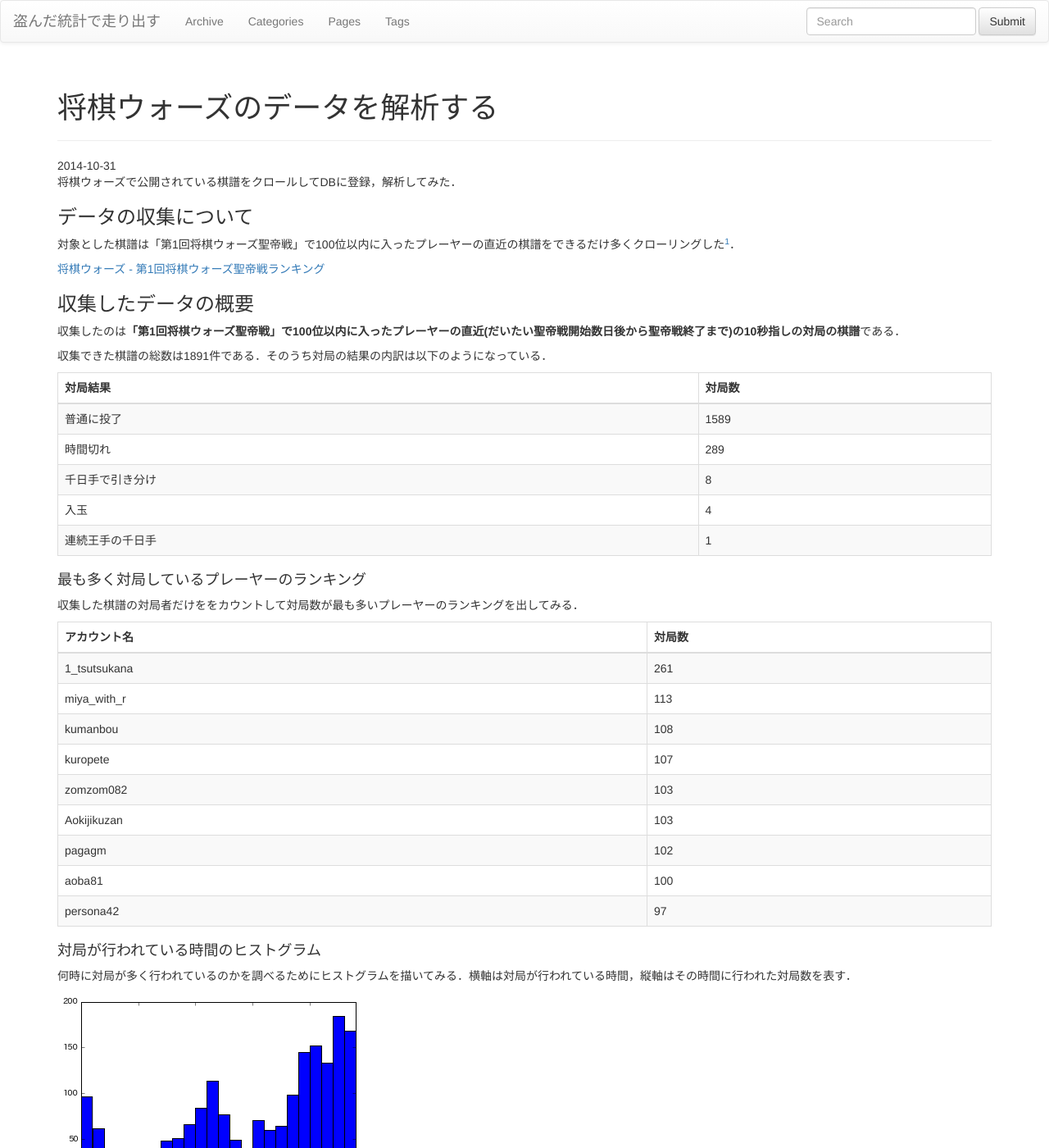
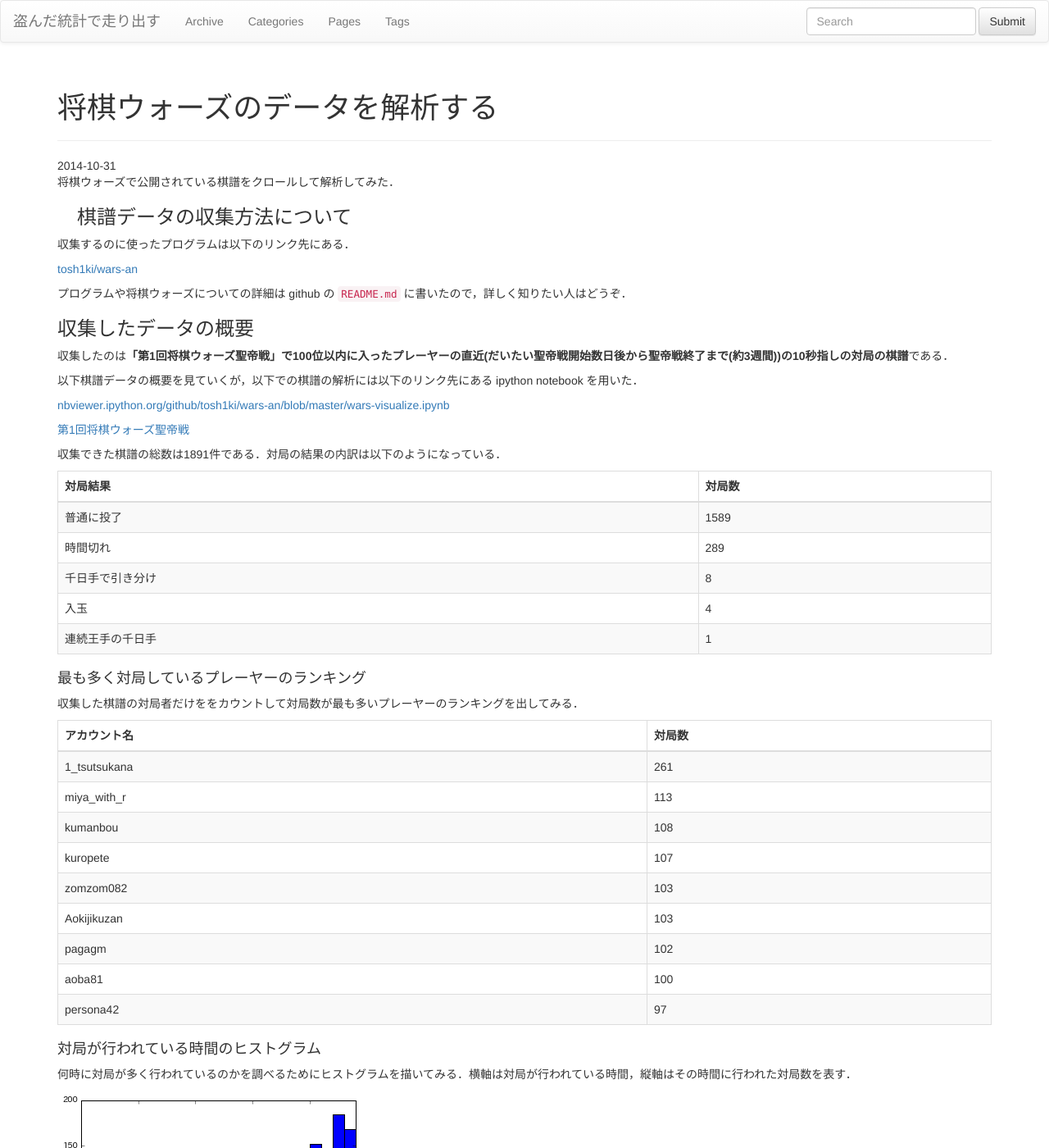
Before and after one commit to tosh1ki/tosh1ki.github.com, a Jekyll site: the page built from _posts/2014-10-31-wars-an.md, in a window 1280 px wide and 1400 px high. Shown: the whole window at 82% size. Built offline with Jekyll 4.4.1, drawn with Linux system fonts in a browser that asks for light colours; nearby versions of some CDN libraries; library files that are not in the unit come from our copies; comment, search, counter and statistics services are not loaded; some of the changed text lies outside the part shown.

Commit message:
誤字などを修正

```diff
--- a/_posts/2014-10-31-wars-an.md
+++ b/_posts/2014-10-31-wars-an.md
@@ -7,20 +7,26 @@
 ---
 {% include JB/setup %}
 
-将棋ウォーズで公開されている棋譜をクロールしてDBに登録，解析してみた．
+将棋ウォーズで公開されている棋譜をクロールして解析してみた．
+
+###　棋譜データの収集方法について
+収集するのに使ったプログラムは以下のリンク先にある．
+
+[tosh1ki/wars-an](https://github.com/tosh1ki/wars-an)
+
+プログラムや将棋ウォーズについての詳細は github の `README.md` に書いたので，詳しく知りたい人はどうぞ．
+
+### 収集したデータの概要
+収集したのは**「第1回将棋ウォーズ聖帝戦」で100位以内に入ったプレーヤーの直近(だいたい聖帝戦開始数日後から聖帝戦終了まで(約3週間))の10秒指しの対局の棋譜**である．
+
+以下棋譜データの概要を見ていくが，以下での棋譜の解析には以下のリンク先にある ipython notebook を用いた．
+
+[nbviewer.ipython.org/github/tosh1ki/wars-an/blob/master/wars-visualize.ipynb](http://nbviewer.ipython.org/github/tosh1ki/wars-an/blob/master/wars-visualize.ipynb)
 
 
-### データの収集について
-対象とした棋譜は「第1回将棋ウォーズ聖帝戦」で100位以内に入ったプレーヤーの直近の棋譜をできるだけ多くクローリングした[^recentry]．
+[第1回将棋ウォーズ聖帝戦](http://shogiwars.heroz.jp/events/seitei)
 
-[^recentry]:推測に過ぎないが，多分3週間分以上は遡れないっぽい．
-
-[将棋ウォーズ - 第1回将棋ウォーズ聖帝戦ランキング](http://shogiwars.heroz.jp/events/seitei)
-
-### 収集したデータの概要
-収集したのは**「第1回将棋ウォーズ聖帝戦」で100位以内に入ったプレーヤーの直近(だいたい聖帝戦開始数日後から聖帝戦終了まで)の10秒指しの対局の棋譜**である．
-
-収集できた棋譜の総数は1891件である．そのうち対局の結果の内訳は以下のようになっている．
+収集できた棋譜の総数は1891件である．対局の結果の内訳は以下のようになっている．
 
 |:---------------|----:|
 |対局結果       |対局数|
@@ -60,13 +66,7 @@
 11時の人数が12時より多いのは不思議だ．大抵の場合昼休みは12~13時なので対局は12時に集中しそうな気がするのだが…
 
 
-### 終わりに
-収集するのに使ったプログラムは以下のリンク先にある．
+### まとめ
+Pythonを使って将棋ウォーズの棋譜データの収集を行った．
 
-[tosh1ki/wars-an](https://github.com/tosh1ki/wars-an)
-
-プログラムや将棋ウォーズについての詳細は github の `README.md` に書いたので，詳しく知りたい人はどうぞ．
-
-また，棋譜の解析は以下のリンク先の ipython notebook で行った．
-
-[nbviewer.ipython.org/github/tosh1ki/wars-an/blob/master/wars-visualize.ipynb](http://nbviewer.ipython.org/github/tosh1ki/wars-an/blob/master/wars-visualize.ipynb)
+棋譜データを使って，ソフト指し判定やユーザーの同定などができたら面白いと思った．
```
